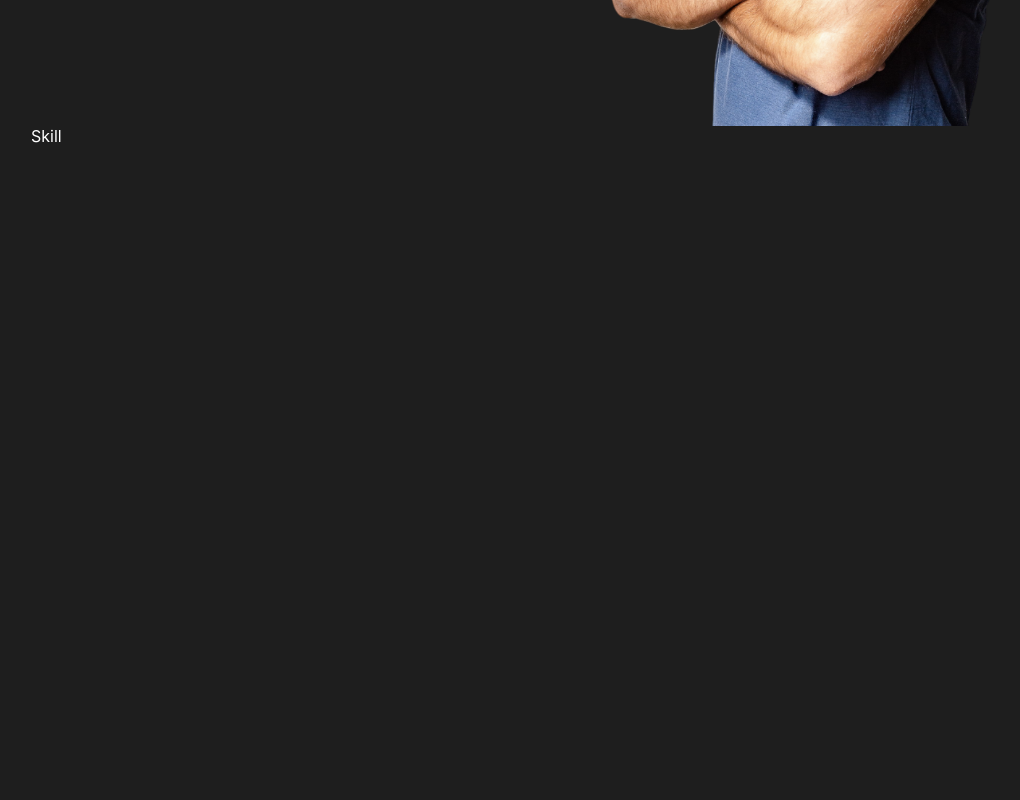
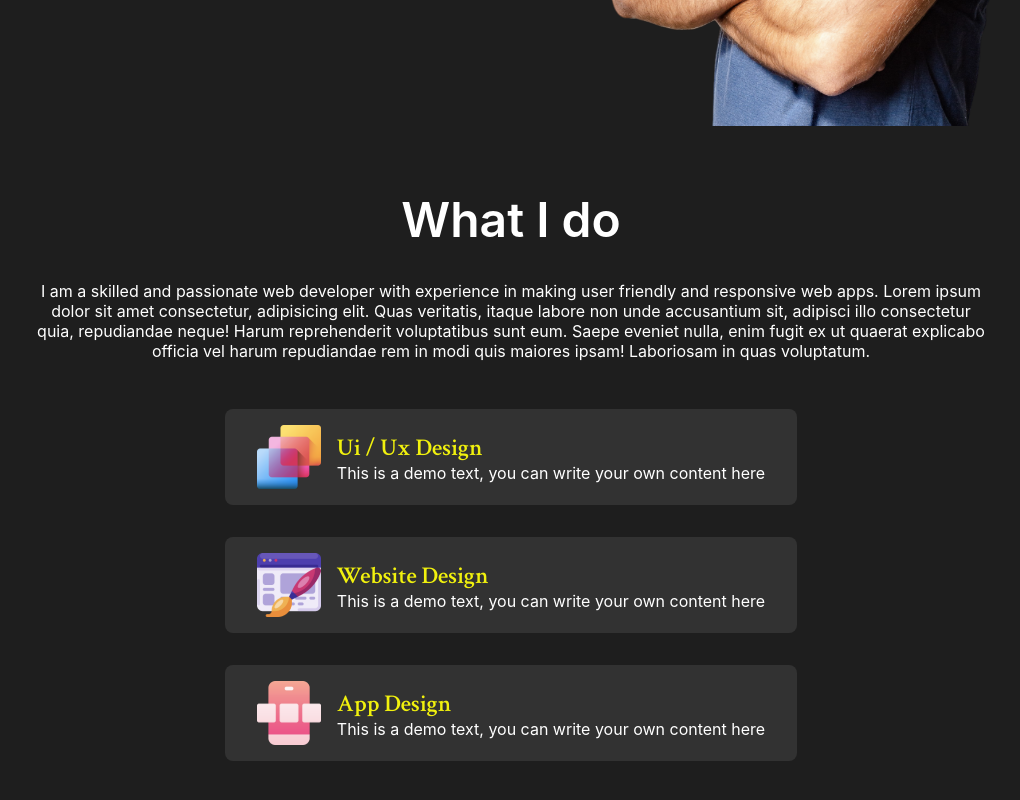
Before and after one commit to sanyamnegi9/Portfolio, a React (Create React App) app: page / in a window 1280 px wide. Shown: the part 674-1474 px from the top of the page, without its empty margins (129-1149 px from the left). Built offline with nearby package versions, Linux system fonts and the light colour scheme.

Commit message:
skills demo sec

```diff
--- a/src/components/Navbar/Navbar.scss
+++ b/src/components/Navbar/Navbar.scss
@@ -15,7 +15,7 @@ nav{
 }
 
 .scrolled{
-  background-color:rgb(90, 90, 90);
+  background-color:rgb(40, 40, 40);
 }
 
 .logo{
--- a/src/components/Skills/Skill.jsx
+++ b/src/components/Skills/Skill.jsx
@@ -1,12 +1,40 @@
 import React from 'react'
 import "./Skill.scss"
+import SkillCard from "./SkillCard";
+import UiDesign from "../../assets/ui-design.png";
+import WebDesign from "../../assets/website-design.png";
+import AppDesign from "../../assets/app-design.png";
+
+
 
 const Skill = () => {
   return (
-    <div id='skills'>
-      Skill
+    <div id="skills">
+      <span className="skill-title">What I do</span>
+      <p className="skill-desc">
+        I am a skilled and passionate web developer with experience in making
+        user friendly and responsive web apps.
+        Lorem ipsum dolor sit amet consectetur, adipisicing elit. Quas veritatis, itaque labore non unde accusantium sit, adipisci illo consectetur quia, repudiandae neque! Harum reprehenderit voluptatibus sunt eum. Saepe eveniet nulla, enim fugit ex ut quaerat explicabo officia vel harum repudiandae rem in modi quis maiores ipsam! Laboriosam in quas voluptatum.
+      </p>
+      <div className="skills-container">
+        <SkillCard
+          img={UiDesign}
+          title="Ui / Ux Design"
+          desc="This is a demo text, you can write your own content here"
+        />
+        <SkillCard
+          img={WebDesign}
+          title="Website Design"
+          desc="This is a demo text, you can write your own content here"
+        />
+        <SkillCard
+          img={AppDesign}
+          title="App Design"
+          desc="This is a demo text, you can write your own content here"
+        />
+      </div>
     </div>
-  )
+  );
 }
 
 export default Skill
--- a/src/components/Skills/Skill.scss
+++ b/src/components/Skills/Skill.scss
@@ -1,6 +1,58 @@
-#skills{
-  height: 100vh;
+#skills {
+  overflow: hidden;
   width: 100vw;
-  max-width: 75vw;
-  margin: 0 auto;
+  max-width: 85vw;
+  margin: 2rem auto;
+  display: flex;
+  flex-direction: column;
+  align-items: center;
+  justify-content: center;
+  text-align: center;
+  gap: 1rem;
+  padding: 2rem 0;
 }
+
+.skill-title {
+  font-size: 3rem;
+  font-weight: 600;
+
+}
+
+#skills>.skill-desc {
+  font-size: 1rem;
+  padding: 1rem 0;
+  max-width: 60rem;
+}
+
+.skills-container {
+  width: 100vw;
+  max-width: 80%;
+  display: flex;
+  flex-direction: column;
+  align-items: center;
+}
+
+// Skill Card CSS
+
+.skill-card {
+  background-color: rgb(50, 50, 50);
+  width: fit-content;
+  display: flex;
+  align-items: center;
+  text-align: left;
+  margin: 1rem 0;
+  gap: 1rem;
+  padding: 1rem 2rem;
+  border-radius: .5rem;
+}
+
+.skill-card-img {
+  height: 4rem;
+}
+
+@media (max-width:440px) {
+  .skill-card{
+    padding: 1rem;
+  }
+
+}
--- /dev/null
+++ b/src/components/Skills/SkillCard.jsx
@@ -0,0 +1,15 @@
+import React from 'react'
+
+const SkillCard = ({img, title, desc}) => {
+  return (
+    <div className='skill-card'>
+      <img src={img} alt={title} className='skill-card-img'/>
+      <div className="skill-card-desc">
+        <h2 className='skill-card-title'>{title}</h2>
+        <p className='skill-card-desc'>{desc}</p>
+      </div>
+    </div>
+  )
+}
+
+export default SkillCard
--- a/src/styles/Header.scss
+++ b/src/styles/Header.scss
@@ -31,7 +31,7 @@
   font-weight: 700;
 }
 
-.desc{
+.desc {
   font-size: normal;
   font-weight: 300;
   letter-spacing: 1px;
@@ -73,7 +73,19 @@
 }
 
 @media (max-width:430px) {
-  .bg{
+  .bg {
     right: -6rem;
   }
+
+  .content>.hello {
+    font-size: 1.2rem;
+  }
+
+  .content>.intro {
+    font-size: 2.2rem;
+  }
+
+    .desc {
+      font-size: .8rem;
+    }
 }
--- a/src/styles/base/_typography.scss
+++ b/src/styles/base/_typography.scss
@@ -15,6 +15,6 @@ button{
 
 h1, h2, h3, h4, h5, h6{
   font-family: "crimson text", "serif";
-  color: $text;
+  color: $btn-bg;
   font-weight: 600;
 }
```
